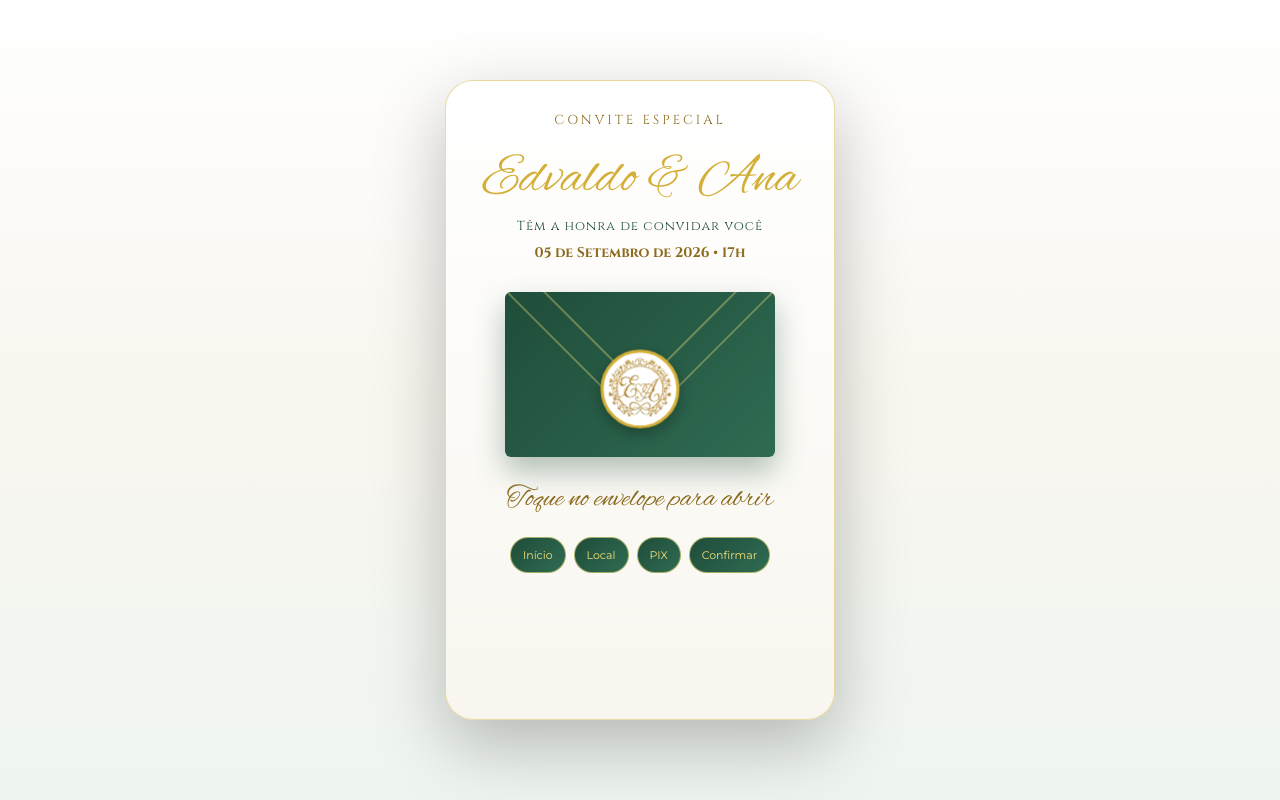
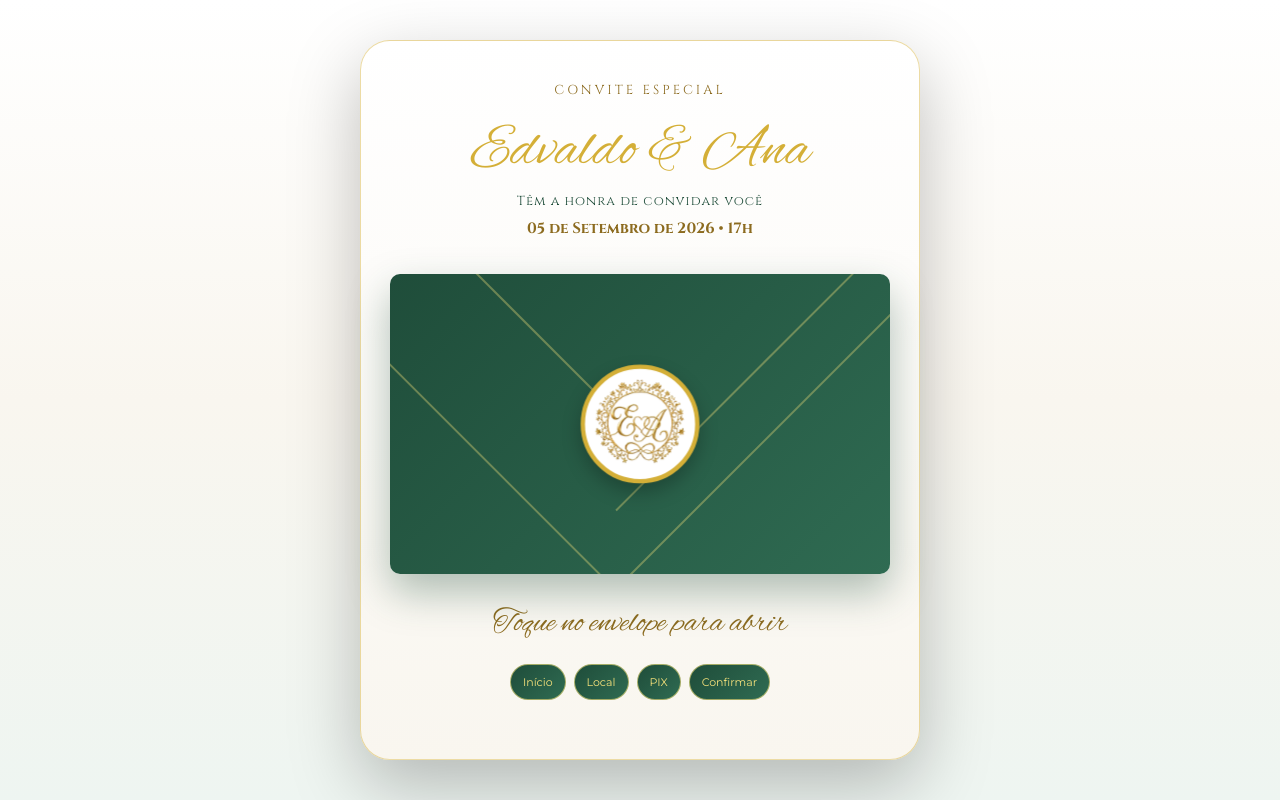
Before and after one commit to casamentoedvaldoanarita-spec/05092026, a plain HTML site: page index.html in a window 1280 px wide. Shown: the top 800 px of the page. Drawn offline with Linux system fonts and the light colour scheme.

Commit message:
Update index.html

```diff
--- a/index.html
+++ b/index.html
@@ -59,12 +59,11 @@ body::before{
 }
 
 .tela-convite{
-  width:92%;
-  max-width:390px;
-  min-height:640px;
+  width:min(95vw, 560px);
+  min-height:720px;
   background:linear-gradient(180deg,#ffffff,#f9f6ef);
-  border-radius:28px;
-  padding:30px 20px;
+  border-radius:30px;
+  padding:40px 25px;
   text-align:center;
   cursor:pointer;
   box-shadow:0 25px 70px rgba(0,0,0,.25);
@@ -82,7 +81,7 @@ body::before{
 
 .nome-convite{
   font-family:'Alex Brush',cursive;
-  font-size:54px;
+  font-size:58px;
   font-weight:400;
   color:var(--gold);
   margin-bottom:4px;
@@ -98,20 +97,24 @@ body::before{
 
 .data-convite{
   font-family:'Cinzel',serif;
-  font-size:14px;
+  font-size:15px;
   color:var(--gold-dark);
-  margin-bottom:30px;
+  margin-bottom:35px;
   font-weight:700;
 }
 
 .envelope-verde{
   position:relative;
-  width:270px;
-  height:165px;
-  margin:0 auto 24px;
+  width:min(90vw, 500px);
+  height:min(55vw, 300px);
+  min-width:280px;
+  min-height:180px;
+  max-width:500px;
+  max-height:300px;
+  margin:0 auto 30px;
   background:linear-gradient(135deg,#1f4d3a,#2f6b52);
-  border-radius:6px;
-  box-shadow:0 14px 30px rgba(31,77,58,.35);
+  border-radius:10px;
+  box-shadow:0 18px 40px rgba(31,77,58,.35);
   overflow:hidden;
 }
 
@@ -120,28 +123,28 @@ body::before{
   content:"";
   position:absolute;
   top:0;
-  width:190px;
-  height:190px;
+  width:70%;
+  height:140%;
   border-top:2px solid rgba(247,226,123,.35);
   border-left:2px solid rgba(247,226,123,.35);
 }
 
 .envelope-verde::before{
-  left:-95px;
+  left:-35%;
   transform:rotate(45deg);
 }
 
 .envelope-verde::after{
-  right:-95px;
+  right:-35%;
   transform:rotate(45deg);
 }
 
 .linha-envelope{
   position:absolute;
-  top:-95px;
+  top:-55%;
   left:50%;
-  width:190px;
-  height:190px;
+  width:70%;
+  height:140%;
   border-right:2px solid rgba(247,226,123,.35);
   border-bottom:2px solid rgba(247,226,123,.35);
   transform:translateX(-50%) rotate(45deg);
@@ -150,31 +153,31 @@ body::before{
 .selo-verde{
   position:absolute;
   left:50%;
-  top:58px;
-  transform:translateX(-50%);
-  width:78px;
-  height:78px;
-  background:#ffffff;
-  border:3px solid var(--gold);
+  top:50%;
+  transform:translate(-50%,-50%);
+  width:110px;
+  height:110px;
+  background:#fff;
+  border:4px solid #d4af37;
   border-radius:50%;
   display:flex;
   align-items:center;
   justify-content:center;
-  box-shadow:0 5px 14px rgba(0,0,0,.28);
-  animation:pulsarSelo 1.8s infinite;
-  z-index:5;
+  box-shadow:0 8px 18px rgba(0,0,0,.25);
+  z-index:10;
+  animation:pulsarSelo 2s infinite;
 }
 
 .selo-verde img{
-  width:68px;
-  height:68px;
+  width:90px;
+  height:90px;
   object-fit:contain;
   border-radius:50%;
 }
 
 .texto-abrir{
   font-family:'Alex Brush',cursive;
-  font-size:29px;
+  font-size:32px;
   color:var(--gold-dark);
   margin:12px 0 20px;
 }
@@ -201,8 +204,8 @@ body::before{
 }
 
 @keyframes pulsarSelo{
-  0%,100%{transform:translateX(-50%) scale(1)}
-  50%{transform:translateX(-50%) scale(1.08)}
+  0%,100%{transform:translate(-50%,-50%) scale(1)}
+  50%{transform:translate(-50%,-50%) scale(1.08)}
 }
 
 .hero{
@@ -390,13 +393,36 @@ footer .assinatura{
 }
 
 @media(max-width:600px){
+  .tela-convite{
+    width:95%;
+    min-height:620px;
+    padding:30px 15px;
+  }
+
+  .envelope-verde{
+    width:90%;
+    height:220px;
+  }
+
+  .selo-verde{
+    width:90px;
+    height:90px;
+  }
+
+  .selo-verde img{
+    width:72px;
+    height:72px;
+  }
+
+  .nome-convite{
+    font-size:44px;
+  }
+
   .card{padding:24px 18px}
   .logos{gap:18px}
   .logo1{width:145px}
   .logo2{width:245px}
   .nomes{font-size:clamp(36px, 11vw, 46px)}
-  .envelope-verde{width:245px;height:155px}
-  .nome-convite{font-size:46px}
 }
 </style>
 </head>
```
